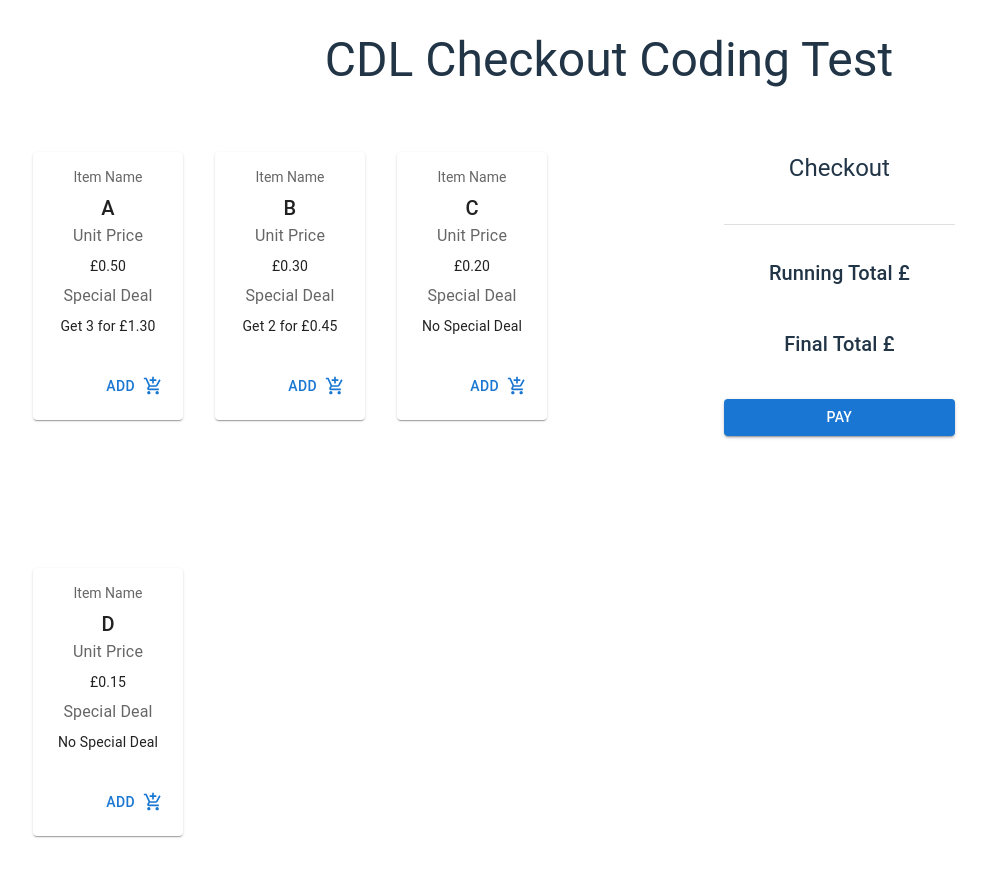
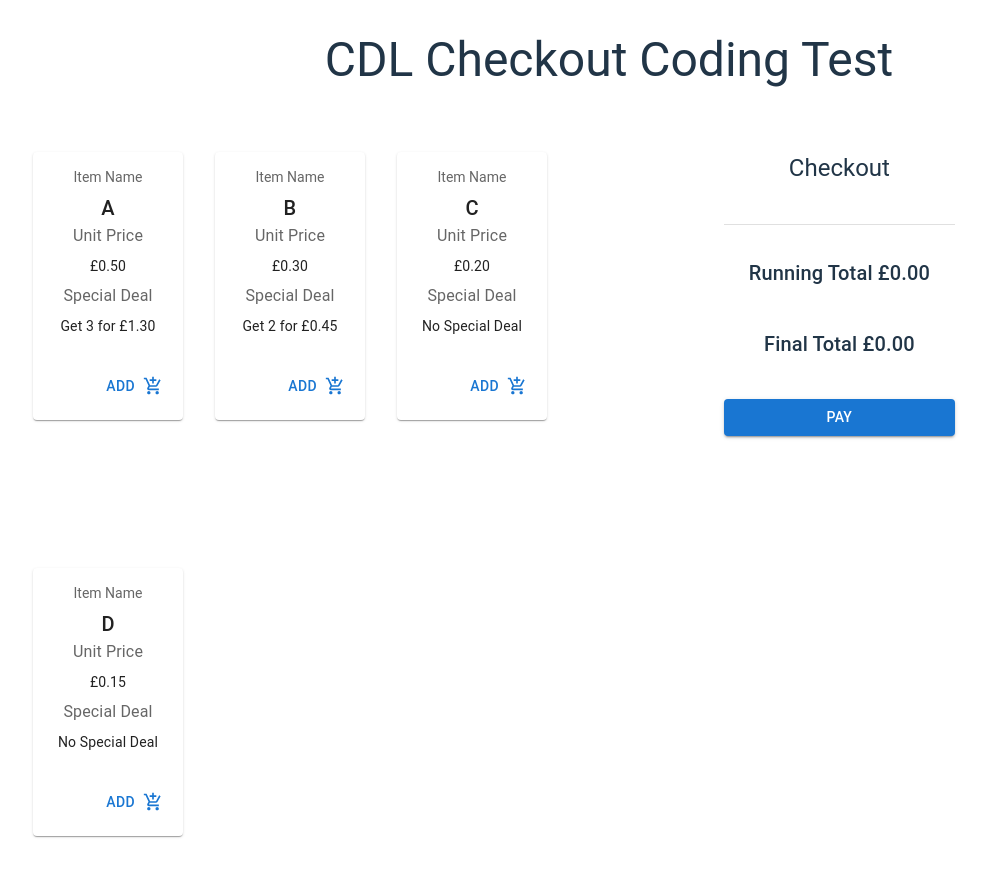
Before and after one commit to AllifAmey/cdl-coding-test, a React (Vite) app: page / in a window 1280 px wide. Shown: the top 876 px of the page, without its empty margins (31-1018 px from the left). Built offline with nearby package versions, Linux system fonts and the light colour scheme.

Commit message:
added the running and final total to the checkout section

```diff
--- a/src/components/page/CheckoutPage/utility/Checkout.jsx
+++ b/src/components/page/CheckoutPage/utility/Checkout.jsx
@@ -12,6 +12,21 @@ function Checkout(props) {
 
   The pay button resets the usercheckout data
   */
+
+  const running_total = props.userCheckout
+    .map((checkout_item) => {
+      const unit_price = props.store_items.filter((item) => {
+        return checkout_item.item_name == item.item_name;
+      })[0].unit_price;
+      return checkout_item.quantity * unit_price;
+    })
+    .reduce((a, b) => a + b, 0);
+
+  const final_total = props.userCheckout
+    .map((checkout_item) => {
+      return checkout_item.total_amount;
+    })
+    .reduce((a, b) => a + b, 0);
   return (
     <>
       <Grid
@@ -56,10 +71,10 @@ function Checkout(props) {
         })}
         <Divider />
         <Typography gutterBottom variant="h6" component="div">
-          {`Running Total £`}
+          {`Running Total £${(running_total / 100).toFixed(2)}`}
         </Typography>
         <Typography gutterBottom variant="h6" component="div">
-          {`Final Total £`}
+          {`Final Total £${(final_total / 100).toFixed(2)}`}
         </Typography>
 
         <Button
```
